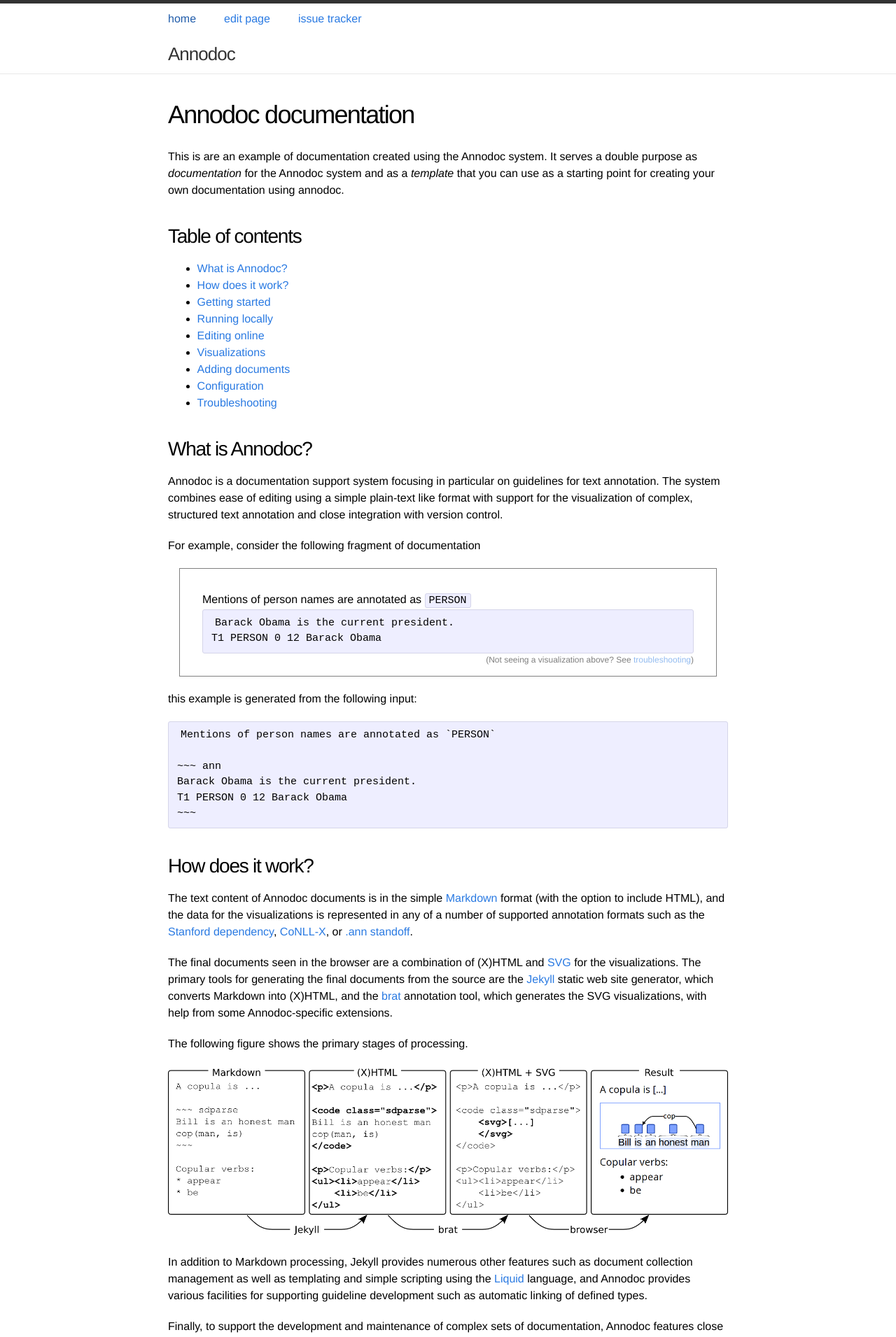
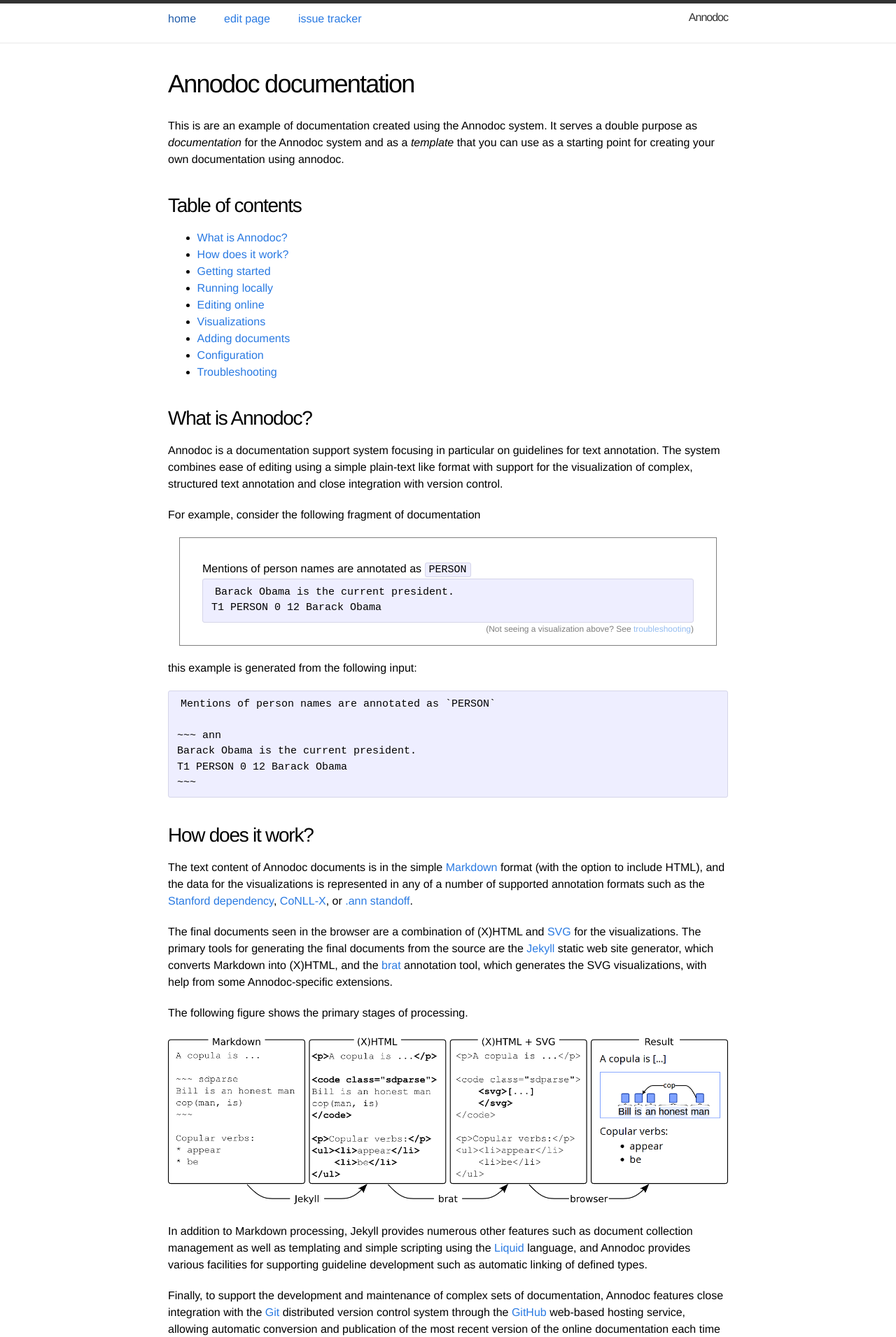
Before and after one commit to spyysalo/annodoc, a Jekyll site: the page built from index.md, in a window 1280 px wide. Shown: the top 1911 px of the page at 70% size. Built offline with Jekyll 4.4.1, drawn with Linux system fonts in a browser that asks for light colours.

Commit message:
style tweak

```diff
--- a/_includes/header.html
+++ b/_includes/header.html
@@ -6,7 +6,7 @@
     {% if site.editurl %}<a class="topnav" href="{{ site.editurl }}/{{ page.url | remove_first:'/' | replace: '.html', '.md' }}" target="#">edit page</a>{% endif %}
     {% if site.issueurl %}<a class="topnav" href="{{ site.issueurl }}">issue tracker</a>{% endif %}
 
-    {% if site.name %}<span class="site-title">{{ site.name }}</span>{% endif %}
+    {% if site.name %}<span class="site-title-topnav">{{ site.name }}</span>{% endif %}
 
   </div>
 
--- a/css/main.css
+++ b/css/main.css
@@ -498,6 +498,14 @@ a.topnav  {
   margin-right: 40px;
 }
 
-span.site-title {
-  clear: both;
+/* span.site-title { */
+/*   clear: both; */
+/* } */
+
+.site-title-topnav {
+  color: #333;
+  font-size: 16px;
+  letter-spacing: -1px;
+  float: right;
+  line-height: 40px;
 }
```
